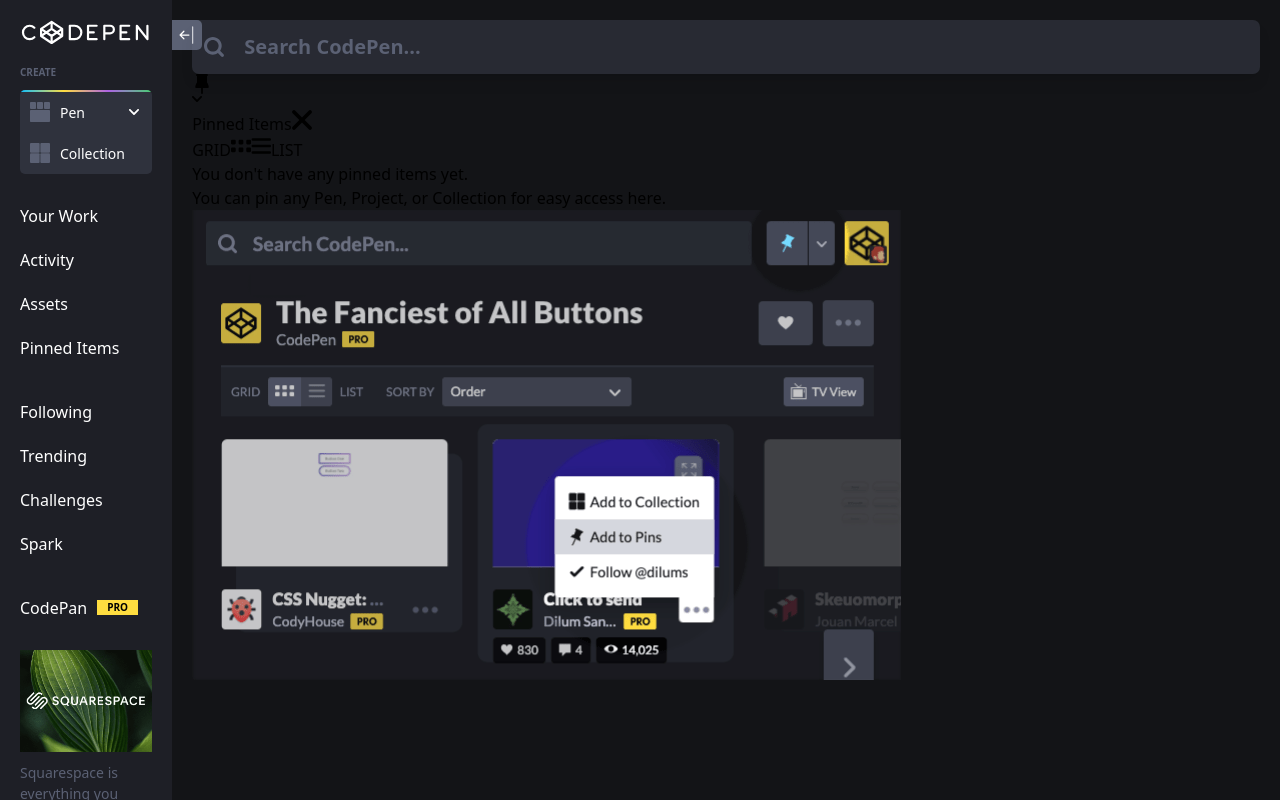
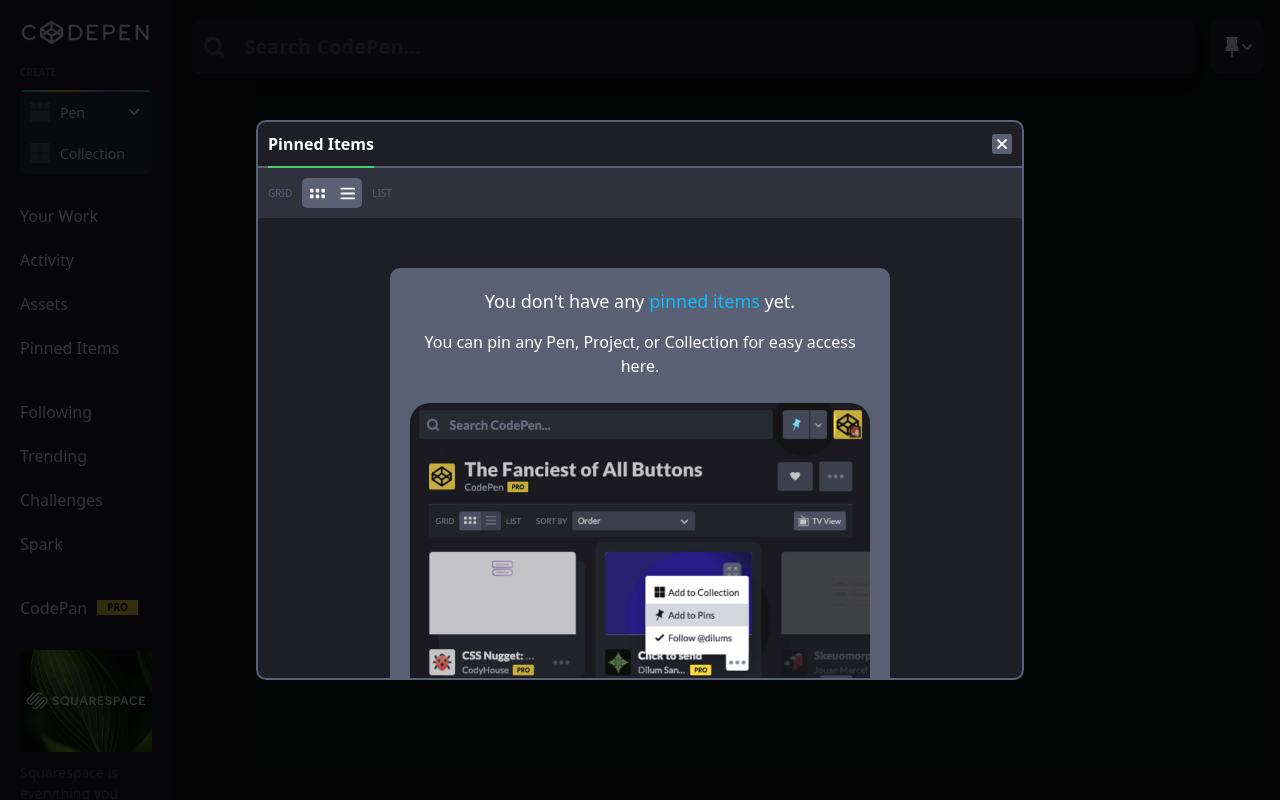
Before and after one commit to MohamadMahdi-Tasha/codepen-clone, a Next.js app: page / in a window 1280 px wide. Built offline with nearby package versions, Linux system fonts and the light colour scheme.

Commit message:
added styles of last commit

```diff
--- a/app/page.tsx
+++ b/app/page.tsx
@@ -13,7 +13,7 @@
         <div className={'flex'}>
             <HeaderComponent />
             <section className={'w-full bg-mainBg p-[20px] h-[100vh] overflow-x-hidden overflow-y-auto'}>
-                <header>
+                <header className={'flex gap-[15px]'}>
                     <SearchComponent />
                     <PinnedItemsComponent />
                 </header>
--- a/chunks/iconComponent.tsx
+++ b/chunks/iconComponent.tsx
@@ -32,10 +32,10 @@
     } else if (name === 'pin') {
         return <svg className={className} fill='currentColor' width='20' height='20' viewBox="0 0 12 18"><path d="M1.5 7.74V1.8c-.414 0-.75-.403-.75-.9s.336-.9.75-.9h9c.414 0 .75.403.75.9s-.336.9-.75.9v5.94a7.567 7.567 0 0 1 1.274 2.55c.11.395.166.73.195.973a4.701 4.701 0 0 1 .03.387v.031l.001.01v.007s-.004-.117 0 .002c0 .497-.336.9-.75.9h-4.5v4.5c0 .497-.336.9-.75.9s-.75-.403-.75-.9v-4.5H.75c-.414 0-.75-.403-.75-.9v-.019a2.22 2.22 0 0 1 .005-.122c.004-.074.011-.173.026-.296.029-.244.085-.578.195-.973.2-.72.575-1.632 1.274-2.55Z"></path></svg>
     } else if (name === 'close') {
-        return <svg className={className} fill='currentColor' width='20' height='20' xmlns="http://www.w3.org/2000/svg" viewBox="0 0 100 100"><path d="M96.8 83.7 63.1 50l33.7-33.7c3.6-3.6 3.6-9.4 0-13.1s-9.5-3.6-13.1 0L50 36.9 16.3 3.2C12.7-.4 6.9-.4 3.2 3.2s-3.6 9.5 0 13.1L36.9 50 3.2 83.7c-3.6 3.6-3.6 9.4 0 13.1s9.5 3.6 13.1 0L50 63.1l33.7 33.7c3.6 3.6 9.4 3.6 13.1 0s3.6-9.5 0-13.1z"></path></svg>
+        return <svg className={className} fill='currentColor' width='10' height='10' xmlns="http://www.w3.org/2000/svg" viewBox="0 0 100 100"><path d="M96.8 83.7 63.1 50l33.7-33.7c3.6-3.6 3.6-9.4 0-13.1s-9.5-3.6-13.1 0L50 36.9 16.3 3.2C12.7-.4 6.9-.4 3.2 3.2s-3.6 9.5 0 13.1L36.9 50 3.2 83.7c-3.6 3.6-3.6 9.4 0 13.1s9.5 3.6 13.1 0L50 63.1l33.7 33.7c3.6 3.6 9.4 3.6 13.1 0s3.6-9.5 0-13.1z"></path></svg>
     } else if (name === 'grid') {
-        return <svg className={className} fill='currentColor' width='20' height='20' xmlns="http://www.w3.org/2000/svg" viewBox="-60.741 20.407 74.148 45.778"><path d="M-47.704 20.407h-8.666a4.332 4.332 0 0 0-4.37 4.37v8.742c0 2.37 1.925 4.37 4.37 4.37h8.74c2.37 0 4.37-1.926 4.37-4.37v-8.741c-.073-2.445-2-4.37-4.444-4.37zM-47.704 48.704h-8.666c-2.37 0-4.37 1.926-4.37 4.37v8.74c0 2.371 1.925 4.371 4.37 4.371h8.74c2.37 0 4.37-1.926 4.37-4.37v-8.74c-.073-2.371-2-4.371-4.444-4.371zM-19.333 20.407h-8.741c-2.37 0-4.37 1.926-4.37 4.37v8.742c0 2.37 1.925 4.37 4.37 4.37h8.74c2.371 0 4.371-1.926 4.371-4.37v-8.741c0-2.445-2-4.37-4.37-4.37zM-19.333 48.704h-8.741c-2.37 0-4.37 1.926-4.37 4.37v8.74c0 2.371 1.925 4.371 4.37 4.371h8.74c2.371 0 4.371-1.926 4.371-4.37v-8.74c0-2.371-2-4.371-4.37-4.371zM8.963 20.407H.296c-2.37 0-4.37 1.926-4.37 4.37v8.742c0 2.37 1.926 4.37 4.37 4.37h8.741c2.37 0 4.37-1.926 4.37-4.37v-8.741c-.074-2.445-2-4.37-4.444-4.37zM8.963 48.704H.296c-2.37 0-4.37 1.926-4.37 4.37v8.74c0 2.371 1.926 4.371 4.37 4.371h8.741c2.37 0 4.37-1.926 4.37-4.37v-8.74c-.074-2.371-2-4.371-4.444-4.371z"></path></svg>
+        return <svg className={className} fill='currentColor' width='15' height='15' xmlns="http://www.w3.org/2000/svg" viewBox="-60.741 20.407 74.148 45.778"><path d="M-47.704 20.407h-8.666a4.332 4.332 0 0 0-4.37 4.37v8.742c0 2.37 1.925 4.37 4.37 4.37h8.74c2.37 0 4.37-1.926 4.37-4.37v-8.741c-.073-2.445-2-4.37-4.444-4.37zM-47.704 48.704h-8.666c-2.37 0-4.37 1.926-4.37 4.37v8.74c0 2.371 1.925 4.371 4.37 4.371h8.74c2.37 0 4.37-1.926 4.37-4.37v-8.74c-.073-2.371-2-4.371-4.444-4.371zM-19.333 20.407h-8.741c-2.37 0-4.37 1.926-4.37 4.37v8.742c0 2.37 1.925 4.37 4.37 4.37h8.74c2.371 0 4.371-1.926 4.371-4.37v-8.741c0-2.445-2-4.37-4.37-4.37zM-19.333 48.704h-8.741c-2.37 0-4.37 1.926-4.37 4.37v8.74c0 2.371 1.925 4.371 4.37 4.371h8.74c2.371 0 4.371-1.926 4.371-4.37v-8.74c0-2.371-2-4.371-4.37-4.371zM8.963 20.407H.296c-2.37 0-4.37 1.926-4.37 4.37v8.742c0 2.37 1.926 4.37 4.37 4.37h8.741c2.37 0 4.37-1.926 4.37-4.37v-8.741c-.074-2.445-2-4.37-4.444-4.37zM8.963 48.704H.296c-2.37 0-4.37 1.926-4.37 4.37v8.74c0 2.371 1.926 4.371 4.37 4.371h8.741c2.37 0 4.37-1.926 4.37-4.37v-8.74c-.074-2.371-2-4.371-4.444-4.371z"></path></svg>
     } else if (name === 'list') {
-        return <svg className={className} fill='currentColor' width='20' height='20' viewBox="0 0 17 13" xmlns="http://www.w3.org/2000/svg"><path d="M.5 1a1 1 0 0 1 1-1H16a1 1 0 1 1 0 2H1.5a1 1 0 0 1-1-1ZM.5 6.5a1 1 0 0 1 1-1H16a1 1 0 1 1 0 2H1.5a1 1 0 0 1-1-1ZM.5 12a1 1 0 0 1 1-1H16a1 1 0 1 1 0 2H1.5a1 1 0 0 1-1-1Z"></path></svg>
+        return <svg className={className} fill='currentColor' width='15' height='15' viewBox="0 0 17 13" xmlns="http://www.w3.org/2000/svg"><path d="M.5 1a1 1 0 0 1 1-1H16a1 1 0 1 1 0 2H1.5a1 1 0 0 1-1-1ZM.5 6.5a1 1 0 0 1 1-1H16a1 1 0 1 1 0 2H1.5a1 1 0 0 1-1-1ZM.5 12a1 1 0 0 1 1-1H16a1 1 0 1 1 0 2H1.5a1 1 0 0 1-1-1Z"></path></svg>
     }
 }
--- a/components/pinnedItemsComponent.tsx
+++ b/components/pinnedItemsComponent.tsx
@@ -9,32 +9,44 @@
 
 // Creating And Exporting Pinned Items Component As Default
 export default function pinnedItemsComponent():ReactNode {
+    // Defining State Of Components
+    const [isModalOpened, setModalOpened] = useState(true);
+
     // Returning JSX
     return (
+        <div>
+            <button className={'bg-dropdownBg/30 aspect-square h-full items-center flex justify-center p-[10px] rounded-[10px]'} onClick={() => setModalOpened(true)}>
+                <IconComponent className={'text-white'} name={'pin'} />
+                <IconComponent className={'text-white'} name={'chevron-down'} />
+            </button>
+            {
+                (isModalOpened) ? (
                     <>
-            <button>
-                <IconComponent name={'pin'} />
-                <IconComponent name={'chevron-down'} />
-            </button>
-            <div>
-                <div>
-                    <span>Pinned Items</span>
-                    <button><IconComponent name={'close'} /></button>
+                        <div className={'bg-black/80 fixed top-0 left-0 w-full h-full'} onClick={() => setModalOpened(false)} />
+                        <div className={'bg-headerBg flex flex-col fixed top-[50%] left-[50%] translate-x-[-50%] border-2 border-dropdownBg translate-y-[-50%] w-[60vw] h-[70vh] rounded-[10px] overflow-hidden'}>
+                            <div className={'overflow-auto'}>
+                                <div className={'flex justify-between items-center p-[10px] border-b-2 border-b-dropdownBg'}>
+                                    <span className={'block relative text-[16px] font-bold text-white after:content-[""] after:absolute after:top-[140%] after:left-0 after:w-full after:h-[2px] after:bg-green'}>Pinned Items</span>
+                                    <button className={'w-[20px] h-[20px] rounded-[3px] flex justify-center items-center bg-dropdownBg'} onClick={() => setModalOpened(false)}><IconComponent className={'text-white'} name={'close'} /></button>
                                 </div>
-                <div>
-                    <span>GRID</span>
-                    <button><IconComponent name={'grid'} /></button>
-                    <button><IconComponent name={'list'} /></button>
-                    <span>LIST</span>
+                                <div className={'bg-dropdownBg/30 p-[10px] flex items-center'}>
+                                    <span className={'text-dropdownBg font-normal text-[10px]'}>GRID</span>
+                                    <button className={'w-[30px] h-[30px] rounded-l-[5px] flex items-center justify-center ml-[10px] bg-dropdownBg'}><IconComponent className={'text-white'} name={'grid'} /></button>
+                                    <button className={'w-[30px] h-[30px] rounded-r-[5px] flex items-center justify-center mr-[10px] bg-dropdownBg'}><IconComponent className={'text-white'} name={'list'} /></button>
+                                    <span className={'text-dropdownBg font-normal text-[10px]'}>LIST</span>
                                 </div>
-                <div>
-                    <div>
-                        <h5>You don't have any <span>pinned items</span> yet.</h5>
-                        <h6>You can pin any Pen, Project, or Collection for easy access here.</h6>
-                        <img src={NoPinImg.src} alt="An image which describes how to add pens to you pins"/>
+                                <div className={'py-[50px] px-[10px]'}>
+                                    <div className={'max-w-[500px] mx-auto bg-dropdownBg p-[20px] rounded-[10px]'}>
+                                        <h5 className={'text-center text-white font-normal text-[18px] mb-[15px]'}>You don't have any <span className={'text-blue'}>pinned items</span> yet.</h5>
+                                        <h6 className={'text-center text-white font-normal text-[16px] mb-[25px]'}>You can pin any Pen, Project, or Collection for easy access here.</h6>
+                                        <img className={'w-full rounded-[20px]'} src={NoPinImg.src} alt="An image which describes how to add pens to you pins"/>
+                                    </div>
                                 </div>
                             </div>
                         </div>
                     </>
+                ) : false
+            }
+        </div>
     );
 }
--- a/components/searchComponent.tsx
+++ b/components/searchComponent.tsx
@@ -14,7 +14,7 @@
 
     // Returning JSX
     return (
-        <div className={'relative'}>
+        <div className={'relative w-full'}>
             <form className={'bg-dropdownBg/30 w-full shadow-lg rounded-[7px] flex items-center gap-[20px] p-[12px]'} action={'#'}>
                 <label htmlFor={"search-input"}>
                     <IconComponent name={'search'} className={'text-dropdownBg'} />
```
Lines whose indentation alone changed are shown as unchanged.
